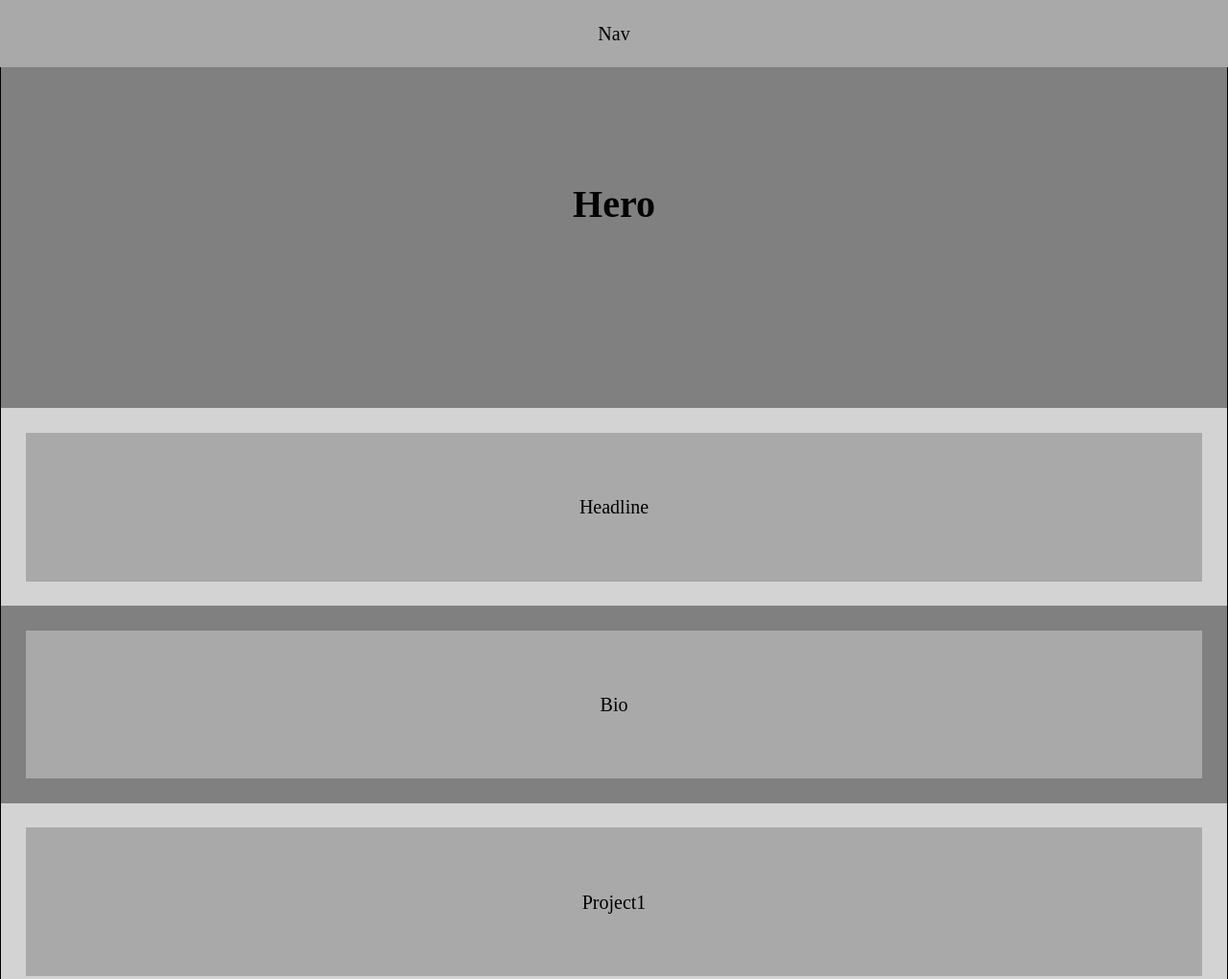
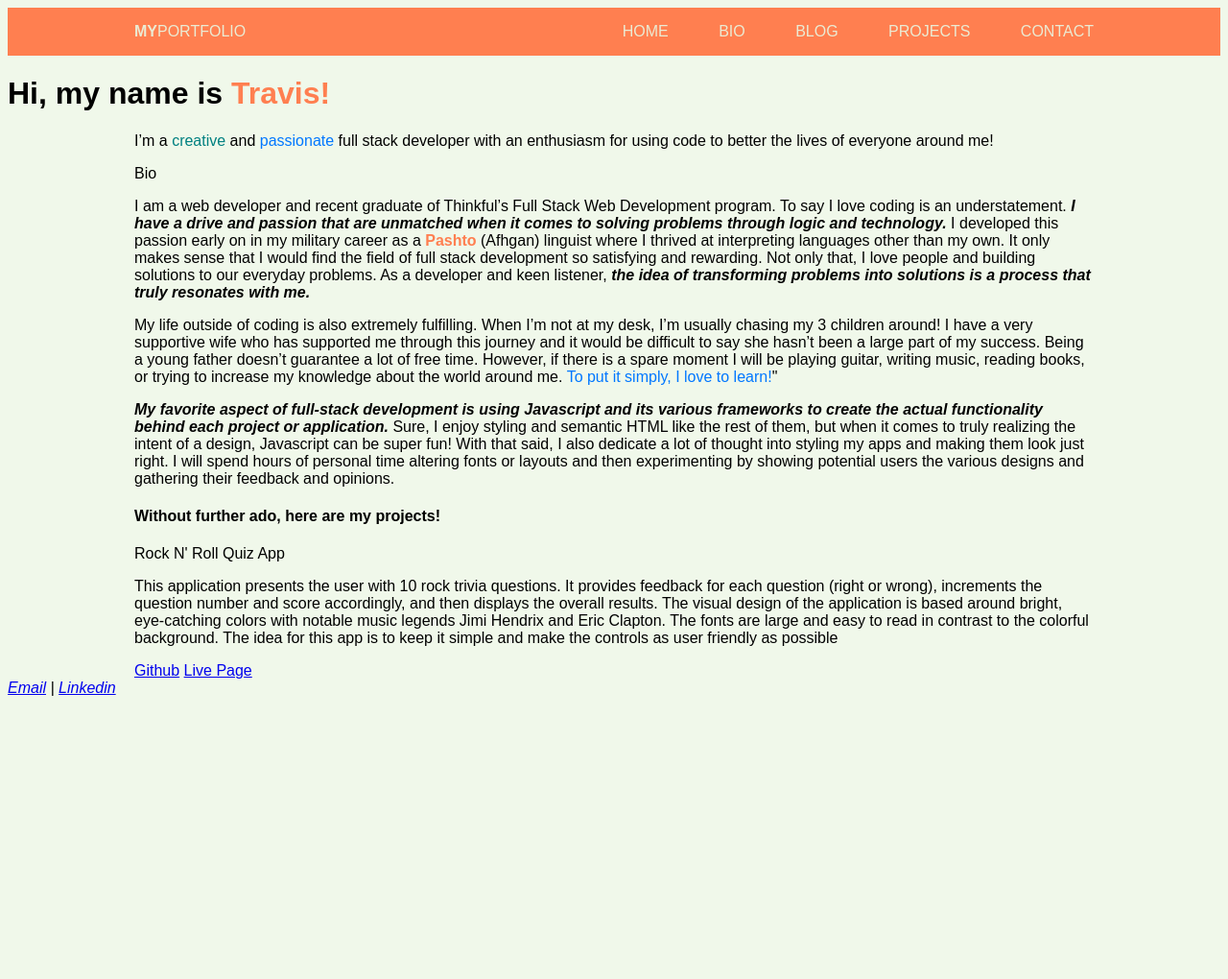
Before and after one commit to traviswhittington88/Portfolio, a plain HTML site: page index.html in a window 1280 px wide. Shown: the top 1020 px of the page at 96% size. After the commit the page ends 800 px from the top, so only its background shows below. Drawn offline with nearby package versions, Linux system fonts and the light colour scheme.

Commit message:
first MVP commit

```diff
--- a/index.html
+++ b/index.html
@@ -2,30 +2,63 @@
 <html>
 <head><title>My Portfolio</title>
     <meta name="viewport" content="width=device-width,initial-scale=1">
-    <link rel="stylesheet" type="text/css" href="main.css"
+    <link rel="stylesheet" type="text/css" href="main.css">
+    <link rel="stylesheet" href="https://cdnjs.cloudflare.com/ajax/libs/font-awesome/4.7.0/css/font-awesome.min.css">
 </head>
+
+<header>
+<div class="container">
+  <h1 class="logo">My<span>Portfolio</span></h1>
+  <nav role="navigation" class="site-nav">
+    <ul>
+      <li><a href=""><i class="fa fa-home"></i>Home</a></li>
+      <li><a href=""><i class="fa fa-info"></i>Bio</a></li>
+      <li><a href=""><i class="fa fa-pencil"></i>Blog</a></li>
+      <li><a href=""><i class="fa fa-briefcase"></i>Projects</a></li>
+      <li><a href=""><i class="fa fa-envelope"></i>Contact</a></li>
+     </ul>
+   </nav>
+   <div class="menu-toggle">
+     <div class="hamburger"></div>
+   </div>
+</div>
+</header>
 <body>
-    <nav>Nav</nav>
-    <main>
-        <header role="banner">
-            <h1>Hero</h1>
-        </header>
-        <div id="wrapper">
-            <section>Headline</section>
+<main role="main" id="home">
+  <h1>Hi, my name is <span style="color: coral;">Travis!</span></h1>
+  <div id="hero-container">
+    <div id="hero-image"></div>
   </div>
-        <div id="wrapper2">
-            <section>Bio</section>
+  <div class="container" id="headline">
+    <p>I’m a <span style="color: teal">creative</span> and <span style="color: rgb(0, 119, 255)">passionate </span>full stack developer with an enthusiasm for
+    using code to better the lives of everyone around me! </p>
   </div>
-        <div id="wrapper3">
-            <section>Project1</section>
+  <div class="container" id="bio">
+    <section><p>Bio</p>
+      <p>I am a web developer and recent graduate of Thinkful’s Full Stack Web Development program.  To say I love coding is an understatement. <b><em>I have a drive and passion that are unmatched when it comes to solving problems through logic and technology.</em></b>  I developed this passion early on in my military career as a <span style="color: coral"><b>Pashto</b></span> (Afhgan) linguist where I thrived at interpreting languages other than my own.  It only makes sense that I would find the field of full stack development so satisfying and rewarding. Not only that, I love people and building solutions to our everyday problems. As a developer and keen listener, <b><em>the idea of transforming problems into solutions is a process that truly resonates with me.</em></b></p>
+      <p>My life outside of coding is also extremely fulfilling. When I’m not at my desk, I’m usually chasing my 3 children around! I have a very supportive wife who has supported me through this journey and it would be difficult to say she hasn’t been a large part of my success.  Being a young father doesn’t guarantee a lot of free time. However, if there is a spare moment I will be playing guitar, writing music, reading books, or trying to increase my knowledge about the world around me.<span style="color:rgb(0, 119, 255)"> To put it simply, I love to learn!</span>"</p>
+      <p><b><em>My favorite aspect of full-stack development is using Javascript and its various frameworks to create the actual functionality behind each project or application.</em></b>  Sure, I enjoy styling and semantic HTML like the rest of them, but when it comes to truly realizing the intent of a design, Javascript can be super fun! With that said, I also dedicate a lot of thought into styling my apps and making them look just right. I will spend hours of personal time altering fonts or layouts and then experimenting by showing potential users the various designs and gathering their feedback and opinions.</p>
+    </section>
   </div>
-        <div id="wrapper4">
-            <section>Project2</section>
+  <div class="container" id="portfolio">
+    <section>
+      <h4>Without further ado, here are my projects!</h4>
+      <div class="img-container">
+        <div id="quiz-img"></div>
       </div>
-        <div id="wrapper5">
-                <section>Project3</section>
+        <p>Rock N' Roll Quiz App</p>
+        <p>This application presents the user with 10 rock trivia questions. It provides feedback for each question (right or wrong), increments the question number and score accordingly, and then displays the overall results. The visual design of the application is based around bright, eye-catching colors with notable music legends Jimi Hendrix and Eric Clapton. The fonts are large and easy to read in contrast to the colorful background. The idea for this app is to keep it simple and make the controls as user friendly as possible</p><a class="linkcolorA" target="_blank" href="https://github.com/traviswhittington88/Quiz-App">Github</a>
+        <a class="linkcolorB" target="_blank" href="https://traviswhittington88.github.io/Quiz-App/">Live Page</a>
   </div>
+
+
   <div class="footer">
-            <footer>Contact Information</footer>
+    <footer id="contact">
+      <address>
+        <a href="mailto:traviswhittington@ymail.com">Email</a> |
+        <a href="https://www.linkedin.com/in/travis-whittington-83b96ba8/" id="linkedin">Linkedin</a>
+      <address>
   </div>
+        <script src="https://code.jquery.com/jquery-3.4.1.js" integrity="sha256-WpOohJOqMqqyKL9FccASB9O0KwACQJpFTUBLTYOVvVU=" crossorigin="anonymous"></script>
+        <script src="index.js"></script>
 </html>
--- /dev/null
+++ b/index.js
@@ -0,0 +1,4 @@
+$('.menu-toggle').click(function(event){
+    $('.site-nav').toggleClass('site-nav--open',500);
+    $(this).toggleClass('open');
+});
--- a/main.css
+++ b/main.css
@@ -1,59 +1,164 @@
-*{
+* {
     box-sizing: border-box;
+
 }
 
-body{
-    margin:auto;
-    border: 1px solid black;
-    font-family: 'Times New Roman', Times, serif;
-    font-size: 20px;
-    text-align: center;
-    line-height: 1.6;
+
+@import url('https://fonts.googleapis.com/css?family=Quicksand:400,700');
+
+body {
+  background: #F0F8EA;
+  font-family: 'Quicksand', sans-serif;
 }
 
-nav,footer{
-    background-color: darkgray;
-    padding: 1.5%;
+.container {
+  width: 95%;
+  max-width: 1000px;
+  margin: 0 auto;
 }
 
-nav {
-    position: fixed;
-    left: 0;      /*these settings ensure the nave bar sticks to the top , right, and left side of body*/
-    right: 0;
-    top: 0;
-    z-index: 10;  /*z-index places the navbar at the top of the stacking order*/
-    /*appears to inscrease height even with border box because no height is set*/
+header {
+  background: coral;
+  color: #EBEBD3;
+  padding: 1em 0;
+  position: relative;
+}
+
+header::after {
+  content: '';
+  clear: both;
+  display: block;
+}
+
+.logo {
+    float: left;
+    font-size: 1rem;
+    margin: 0;
+    text-transform: uppercase;
+    font-weight: 700;
+  }
+
+  .logo span {
+    font-weight: 400;
+  }
+
+.site-nav {
+    position: absolute;
+    background-color: #464655;
+    top: 100%;   /*must use percent!*/
+    right: 0%;
+    /*height: 0px;*/
+    /*overflow: hidden;*/
+    clip-path: circle(0px at top right);
+    transition: all ease-in-out 1000ms;
+}
+.site-nav--open {
+    /*height: auto;*/
+  clip-path: circle(150% at top right);
+}
+
+.site-nav ul {
+    margin: 0;
+    padding:0;
+    list-style:none;
+}
+.site-nav li {
+    border-bottom: 1px solid #575766;
+}
+
+.site-nav li:last-child{
+    border-bottom: none;
+}
+
+.site-nav a{
+    color: #ebebd3;
+    text-decoration: none;
+    display: block;
+    padding: 2em 4em 2em 1.5em;
+    text-transform: uppercase;
+}
+
+.site-nav a:hover,
+.site-nav a:focus{
+    background-color: #e4b363;
+    color: #464655;
+}
+.site-nav i {
+    display: inline-block; /*allows to set a width*/
+    font-size: 1.5em;
+    margin-right: 1em;
+    width: 1.1em;
+    text-align: right;
+    color: rgba(255,255,255,.4);
+  }
+.menu-toggle{
+    padding: 1em;
+    position:absolute;
+    right: .1em;
+    top: .1em;
+    cursor: pointer;
+}
+
+.hamburger,.hamburger::before,.hamburger::after{
+    content:'';
+    display:block;
+    background: #ebebd3;
+    height: 3px;
+    width: 1.75em;
+    border-radius: 3px;
+    transition: all ease-in-out 500ms;
+}
+
+.hamburger::before{
+  transform:translateY(-6px);
+}
+
+.hamburger::after{
+  transform: translateY(3px);
+}
+
+.open .hamburger {
+  transform: rotate(45deg);
+}
+
+.open .hamburger::before {
+  opacity: 0;
+}
+
+.open .hamburger::after {
+  transform: translateY(-2.8px) rotate(-90deg);
+
+  }
+
+@media (min-width: 700px) {
+  .menu-toggle {
+    display: none;
+  }
+  .site-nav {
+    height: auto;
+    position: relative;
+    background: transparent;
+    float: right;
+    clip-path: initial;
+  }
+  .site-nav li {
+    display: inline-block;
+    margin: 0;
+    padding: 0;
+    border: none;
+  }
+  .site-nav a {
+    padding: 0;
+    margin-left: 3em;
+  }
+  .site-nav i {
+    display: none;
+  }
+  .site-nav a:hover,
+  .site-nav a:focus {
+    background: transparent;
+  }
+
+
 
 }
-header{
-    background-color: grey;
-    padding: 12%;
-}
-
-#wrapper{
-    padding: 2%;
-    background-color: lightgrey;
-}
-
-#wrapper2{
-    padding: 2%;
-    background-color: grey;
-}
-
-#wrapper3{
-    padding: 2%;
-    background-color: lightgrey;
-}
-
-#wrapper4{
-    padding: 2%;
-    background-color: grey;
-}
-#wrapper5{
-    padding: 2%;
-    background-color: lightgrey;
-}
-section{
-    background-color: darkgrey;
-    padding: 5%
-}
```
Also changed, not shown: 1 other file. Lines whose indentation alone changed are shown as unchanged.
